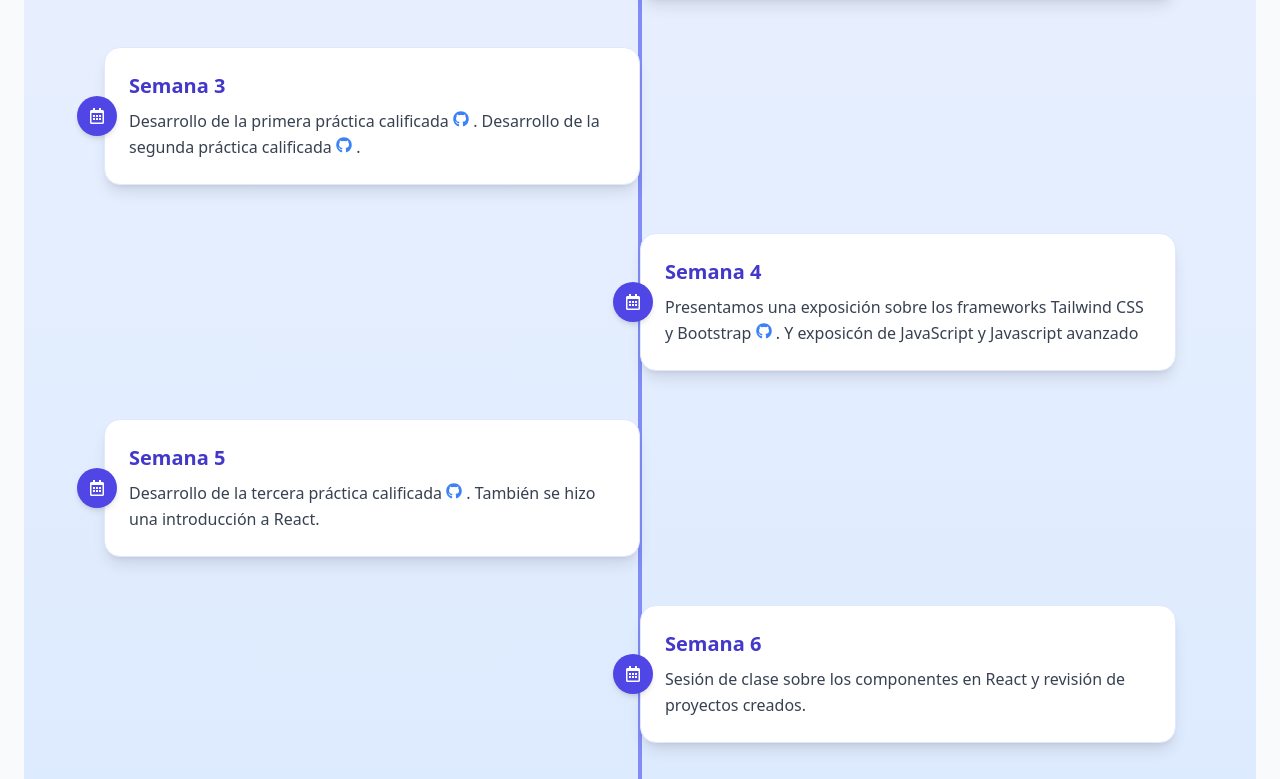
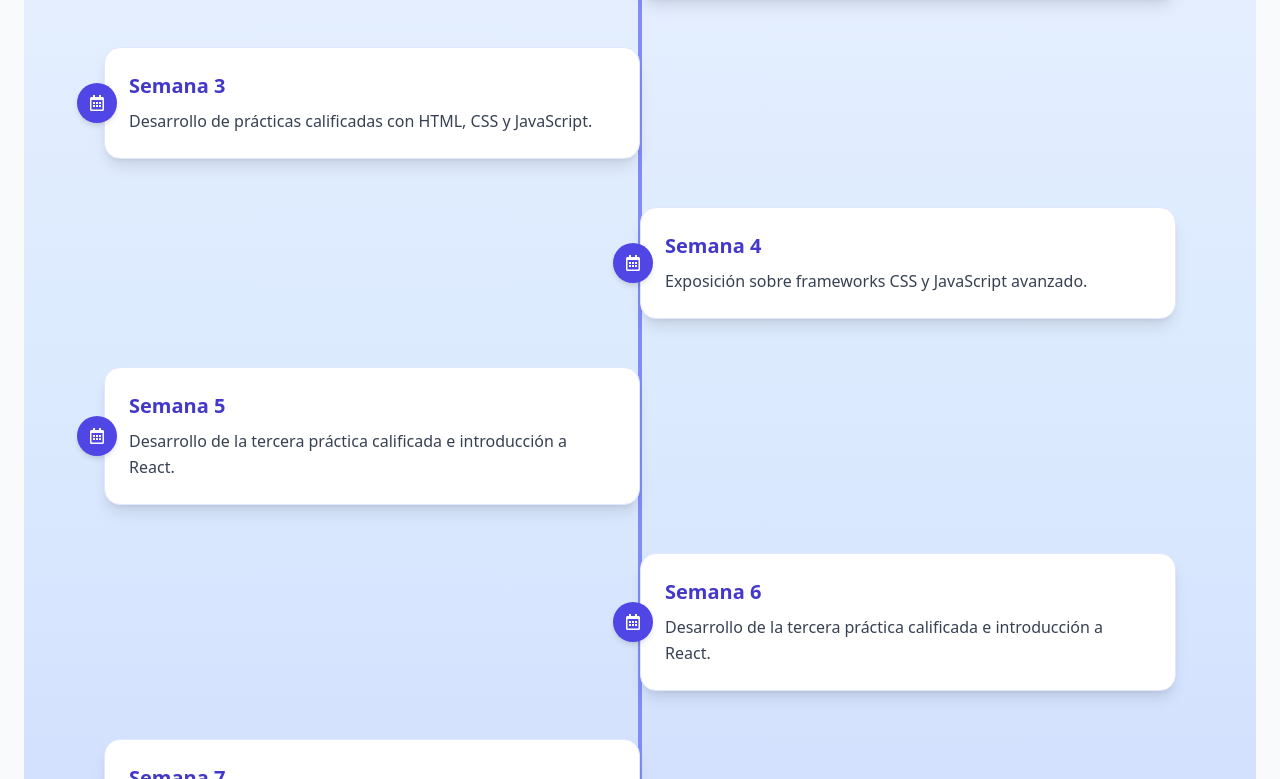
Before and after one commit to alex02-beep/portafolio-web, a Next.js app: page / in a window 1280 px wide. Shown: the part 2141-2920 px from the top of the page. Built offline with nearby package versions, Linux system fonts and the light colour scheme.

Commit message:
Correcion de la parte de retroalimentacion

```diff
--- a/src/app/components/Feedback.tsx
+++ b/src/app/components/Feedback.tsx
@@ -1,27 +1,80 @@
 "use client";
 
 import { motion } from "framer-motion";
-import { FaRegCalendarAlt, FaGithub} from "react-icons/fa";
-import { FiExternalLink } from "react-icons/fi";
+import { FaRegCalendarAlt, FaGithub, FaTimes } from "react-icons/fa";
+import { useState } from "react";
 import React from "react";
 
 const feedbacks = [
-  { week: 1, text: "Exposición de sílabo, explicación de los fundamentos de las tecnologías web y organización del trabajo en equipo." },
-  { week: 2, text: "Exposición sobre los fundamentos de HTML, CSS básico y CSS avanzado" },
-  { week: 3, text: "Desarrollo de la primera práctica calificada https://github.com/Nickr4r/PRACTICA-CALIFICADA---01 . Desarrollo de la segunda práctica calificada https://github.com/sayles1309/Practica-Calificada-02 ."},
-  { week: 4, text: "Presentamos una exposición sobre los frameworks Tailwind CSS y Bootstrap https://github.com/ManuelYanceyan/Trabajos-en-equipo . Y exposicón de JavaScript y Javascript avanzado" },
-  { week: 5, text: "Desarrollo de la tercera práctica calificada https://github.com/rikmanu1999-source/PRACTICA_JAVASCRIPT . También se hizo una introducción a React." },
-  { week: 6, text: "Sesión de clase sobre los componentes en React y revisión de proyectos creados." },
-  { week: 7, text: "Sesión de clase sobre React y elaboración de algunos ejemplos usando React y revisión de portafolios https://github.com/alex02-beep/portafolio-web ." },
-  { week: 8, text: "Parcial del curso de Desarrollo de Aplicaciones Web" },
-  { week: 9, text: "" },
-  { week: 10, text: "" },
-  { week: 11, text: "" },
-  { week: 12, text: "" },
-  { week: 13, text: "" },
-  { week: 14, text: "" },
-  { week: 15, text: "" },
-  { week: 16, text: "" },
+  {
+    week: 1,
+    text: "Exposición de sílabo, explicación de los fundamentos de las tecnologías web y organización del trabajo en equipo.",
+    resumen: "Esta semana se realizó la presentación formal del sílabo, explicando la estructura,objetivos y metodología del curso. Se introdujeron los fundamentos de las tecnologías web, incluyendo la diferencia entre sitio web, aplicación web, página web y sistema web. Se explicaron conceptos clave como DNS, TCP/IP, HTTP y los roles en el desarrollo web (frontend, backend, fullstack). También se organizaron los equipos de trabajo y se presentó Visual Studio Code como herramienta principal de desarrollo.",
+    retroalimentacion:
+      "Excelente inicio para sentar las bases del curso. La claridad en la explicación de los roles y tecnologías web es crucial para que los estudiantes comprendan el ecosistema en el que se desenvolverán. Se sugiere reforzar con ejemplos cotidianos el funcionamiento de protocolos como HTTP y DNS. La organización temprana de equipos favorece el trabajo colaborativo durante el semestre.",
+    galeria: ["/images/semana1-1.png", "/images/semana1-2.png"],
+  },
+  {
+    week: 2,
+    text: "Exposición sobre los fundamentos de HTML, CSS básico y CSS avanzado.",
+    resumen: "Se trabajó la estructura semántica de HTML y el diseño con CSS básico y avanzado.",
+    retroalimentacion:
+      "Aprendí a estructurar correctamente una página web, aplicar estilos coherentes y utilizar flexbox y grid para layouts modernos.",
+    galeria: ["/images/semana2-1.png"],
+  },
+  {
+    week: 3,
+    text: "Desarrollo de prácticas calificadas con HTML, CSS y JavaScript.",
+    resumen: "Se realizaron ejercicios prácticos aplicando interactividad con JavaScript.",
+    retroalimentacion:
+      "Mejoré la lógica de programación y aprendí a combinar la manipulación del DOM con estilos dinámicos.",
+    galeria: ["/images/semana3-1.png", "/images/semana3-2.png"],
+  },
+  {
+    week: 4,
+    text: "Exposición sobre frameworks CSS y JavaScript avanzado.",
+    resumen:
+      "Se exploraron frameworks como Tailwind CSS y Bootstrap, además de temas avanzados en JavaScript.",
+    retroalimentacion:
+      "Aprendí cómo los frameworks aceleran el desarrollo y cómo modular el código JS para mantenerlo escalable.",
+    galeria: ["/images/semana4-1.png"],
+  },
+  {
+    week: 5,
+    text: "Desarrollo de la tercera práctica calificada e introducción a React.",
+    resumen:
+      "Implementamos componentes básicos de React y entendimos el flujo de datos entre ellos.",
+    retroalimentacion:
+      "React permitió organizar mejor el código y entender el concepto de UI dinámica.",
+    galeria: ["/images/semana5-1.png", "/images/semana5-2.png"],
+  },
+  {
+    week: 6,
+    text: "Desarrollo de la tercera práctica calificada e introducción a React.",
+    resumen:
+      "Implementamos componentes básicos de React y entendimos el flujo de datos entre ellos.",
+    retroalimentacion:
+      "React permitió organizar mejor el código y entender el concepto de UI dinámica.",
+    galeria: ["/images/semana5-1.png", "/images/semana5-2.png"],
+  },
+  {
+    week: 7,
+    text: "Desarrollo de la tercera práctica calificada e introducción a React.",
+    resumen:
+      "Implementamos componentes básicos de React y entendimos el flujo de datos entre ellos.",
+    retroalimentacion:
+      "React permitió organizar mejor el código y entender el concepto de UI dinámica.",
+    galeria: ["/images/semana5-1.png", "/images/semana5-2.png"],
+  },
+  {
+    week: 8,
+    text: "Desarrollo de la tercera práctica calificada e introducción a React.",
+    resumen:
+      "Implementamos componentes básicos de React y entendimos el flujo de datos entre ellos.",
+    retroalimentacion:
+      "React permitió organizar mejor el código y entender el concepto de UI dinámica.",
+    galeria: ["/images/semana5-1.png", "/images/semana5-2.png"],
+  },
 ];
 
 function parseLinks(text: string): React.ReactNode[] {
@@ -47,6 +100,8 @@ function parseLinks(text: string): React.ReactNode[] {
 }
 
 export default function Feedback() {
+  const [selectedFeedback, setSelectedFeedback] = useState<any>(null);
+
   return (
     <section
       id="feedback"
@@ -65,6 +120,7 @@ export default function Feedback() {
       <div className="relative w-full max-w-6xl">
         <div className="absolute left-1/2 transform -translate-x-1/2 h-full border-l-4 border-indigo-400 dark:border-indigo-600"></div>
 
+
         {feedbacks.map((item, index) => (
           <motion.div
             key={index}
@@ -80,7 +136,10 @@ export default function Feedback() {
                 index % 2 === 0 ? "pl-10" : "pr-10"
               }`}
             >
-              <div className="bg-white dark:bg-gray-800 shadow-lg rounded-2xl p-6 border border-indigo-100 dark:border-gray-700 hover:scale-105 transform transition-all duration-300 relative">
+              <div
+                onClick={() => setSelectedFeedback(item)}
+                className="cursor-pointer bg-white dark:bg-gray-800 shadow-lg rounded-2xl p-6 border border-indigo-100 dark:border-gray-700 hover:scale-105 transform transition-all duration-300 relative"
+              >
                 <div className="absolute -left-7 top-1/2 transform -translate-y-1/2 bg-indigo-600 dark:bg-indigo-400 text-white w-10 h-10 flex items-center justify-center rounded-full shadow-md">
                   <FaRegCalendarAlt />
                 </div>
@@ -88,8 +147,8 @@ export default function Feedback() {
                   Semana {item.week}
                 </h3>
                 <p className="text-gray-700 dark:text-gray-300 leading-relaxed">
-  {parseLinks(item.text)}
-</p>
+                  {parseLinks(item.text)}
+                </p>
               </div>
             </div>
           </motion.div>
@@ -103,11 +162,64 @@ export default function Feedback() {
         whileInView={{ opacity: 1, y: 0 }}
         transition={{ duration: 0.7 }}
       >
-        Cada semana representó un paso más en mi desarrollo como profesional en Ingeniería de Sistemas.
-        Este registro refleja cómo la práctica constante y la integración de nuevas herramientas
-        consolidaron mis habilidades técnicas y de trabajo colaborativo.
+        Cada semana representó un paso más en mi desarrollo como profesional en
+        Ingeniería de Sistemas. Este registro refleja cómo la práctica constante
+        y la integración de nuevas herramientas consolidaron mis habilidades
+        técnicas y de trabajo colaborativo.
       </motion.p>
 
+
+      {selectedFeedback && (
+        <motion.div
+          className="fixed inset-0 bg-black bg-opacity-60 flex items-center justify-center z-50 p-4"
+          initial={{ opacity: 0 }}
+          animate={{ opacity: 1 }}
+        >
+          <div className="bg-white dark:bg-gray-800 rounded-2xl shadow-2xl p-8 max-w-lg w-full relative">
+            <button
+              onClick={() => setSelectedFeedback(null)}
+              className="absolute top-3 right-3 text-gray-600 dark:text-gray-300 hover:text-red-500 transition"
+            >
+              <FaTimes size={20} />
+            </button>
+
+            <h3 className="text-2xl font-semibold text-indigo-700 dark:text-indigo-400 mb-4">
+              Semana {selectedFeedback.week}
+            </h3>
+
+            <p className="text-gray-700 dark:text-gray-300 mb-4">
+              <strong>Resumen:</strong> {selectedFeedback.resumen}
+            </p>
+            <p className="text-gray-700 dark:text-gray-300 mb-4">
+              <strong>Retroalimentación:</strong>{" "}
+              {selectedFeedback.retroalimentacion}
+            </p>
+
+            <div>
+
+              <strong className="text-gray-800 dark:text-gray-200">
+                Galería:
+              </strong>
+              <div className="grid grid-cols-2 gap-3 mt-2">
+                {selectedFeedback.galeria?.length > 0 ? (
+                  selectedFeedback.galeria.map((img: string, i: number) => (
+                    <img
+                      key={i}
+                      src={img}
+                      alt={`Semana ${selectedFeedback.week} - ${i + 1}`}
+                      className="rounded-lg shadow-md object-cover w-full h-32"
+                    />
+                  ))
+                ) : (
+                  <p className="text-gray-500 dark:text-gray-400 italic">
+                    Sin imágenes disponibles
+                  </p>
+                )}
+              </div>
+            </div>
+          </div>
+        </motion.div>
+      )}
     </section>
   );
 }
```
